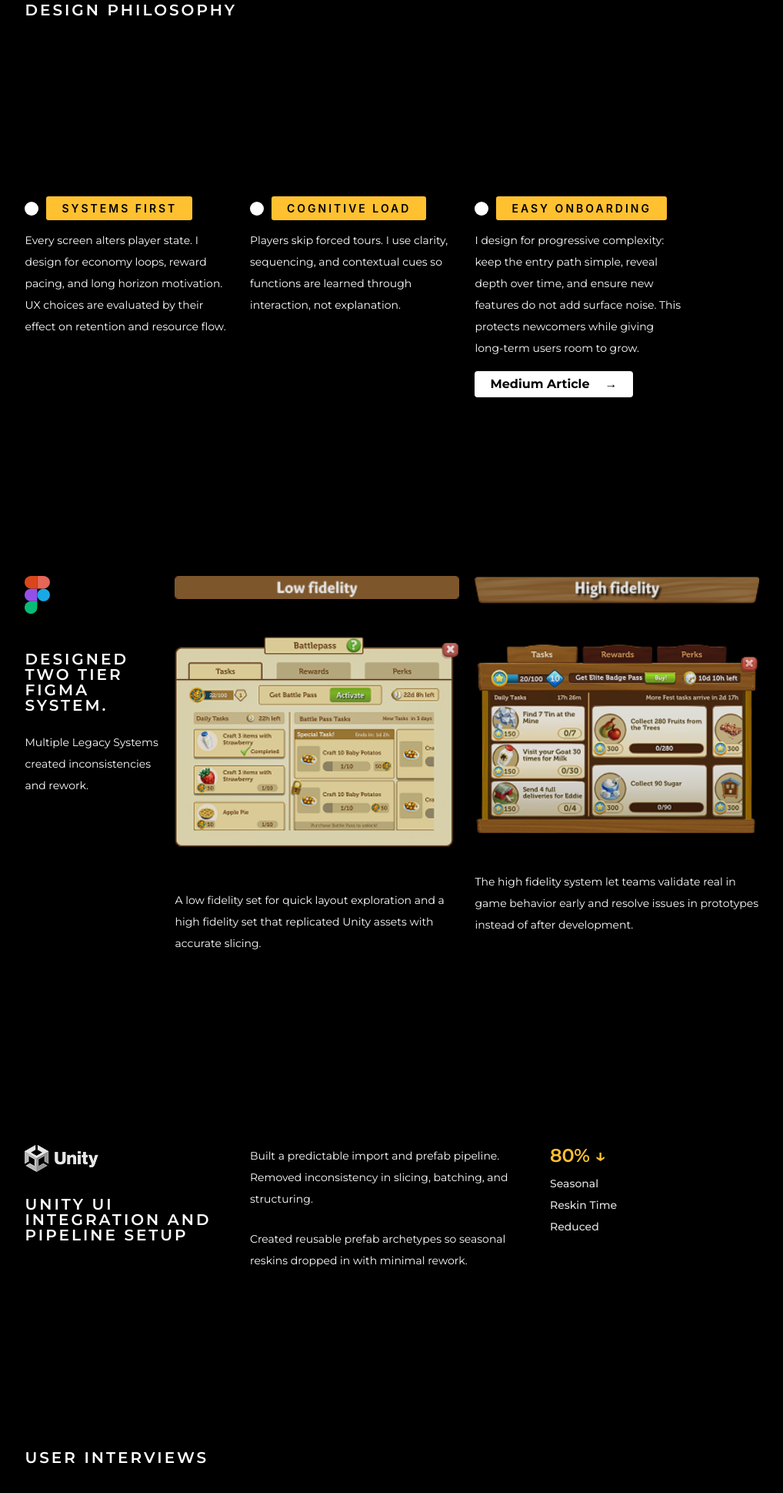
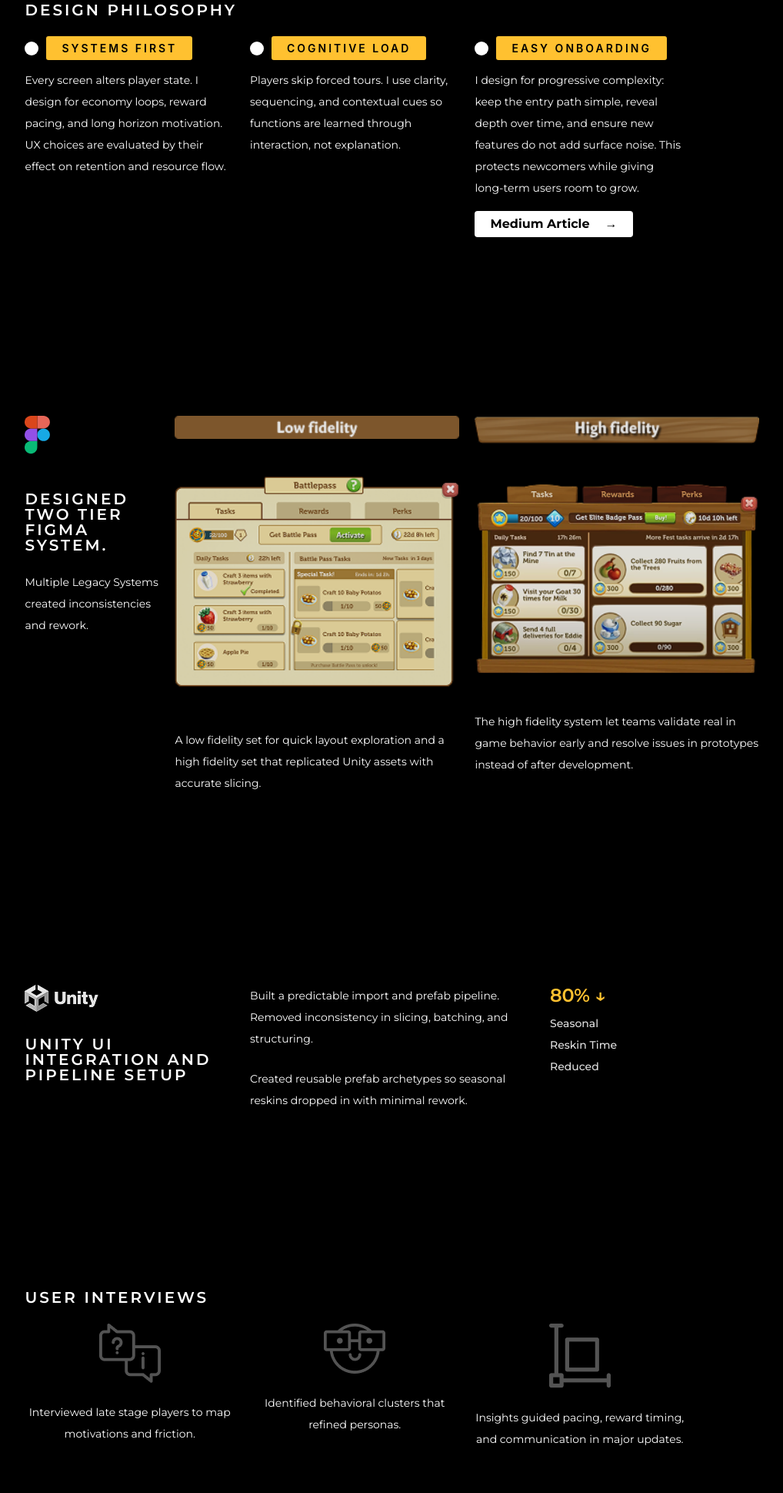
Before and after one commit to koons13/kunalPortfolio, a plain HTML site: page project-zynga.html in a window 1280 px wide. Shown: the part 4622-6561 px from the top of the page at 77% size, without its empty margins (130-1148 px from the left). Drawn offline with Linux system fonts and the light colour scheme; a web font is replaced by a local one.

Commit message:
sections header spacing fixed

```diff
--- a/project-zynga.html
+++ b/project-zynga.html
@@ -684,13 +684,14 @@
                 </div>
 
                 <!-- Design Philosophy Section -->
-                <div class="row mb-section">
+                <div class="mb-section">
+                    <div class="row">
                         <div class="col-12 col-lg-10 offset-lg-1">
                             <p class="text-content zynga-subtitle mb-4">Design Philosophy</p>
                         </div>
                     </div>
 
-                <div class="row mb-section">
+                    <div class="row">
                         <div class="col-lg-3 offset-lg-1 mb-4">
                             <div class="zynga-tag">
                                 <div class="zynga-tag-circle"></div>
@@ -715,6 +716,7 @@
                                 <span>Medium Article</span>
                                 <span>→</span>
                             </a>
+                        </div>
                     </div>
                 </div>
 
@@ -778,13 +780,14 @@
                 </div>
 
                 <!-- User Interviews Section -->
-                <div class="row mb-section">
+                <div class="mb-section">
+                    <div class="row">
                         <div class="col-12 col-lg-10 offset-lg-1">
                             <p class="text-content zynga-subtitle mb-4">User Interviews</p>
                         </div>
                     </div>
 
-                <div class="row mb-section">
+                    <div class="row">
                         <div class="col-12 col-md-3 offset-lg-1 mb-4 text-center">
                             <img src="assets/img/projects/project-zynga/zynga-interview-1.png" alt="Interviewed late stage players" class="img-fluid" style="max-width: 200px; height: auto; margin-bottom: 1.5rem;">
                             <p class="text-content zynga-body">Interviewed late stage players to map motivations and friction.</p>
@@ -800,6 +803,7 @@
                     </div>
                 </div>
             </div>
+        </div>
     </main>
 
     <!-- Vendors JS -->
```
Lines whose indentation alone changed are shown as unchanged.
